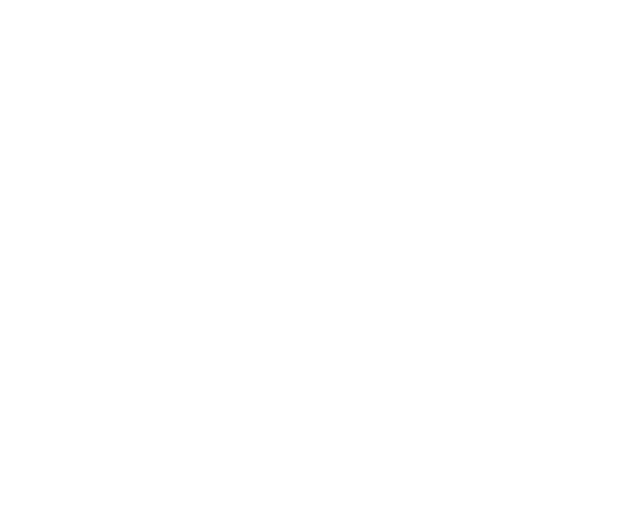
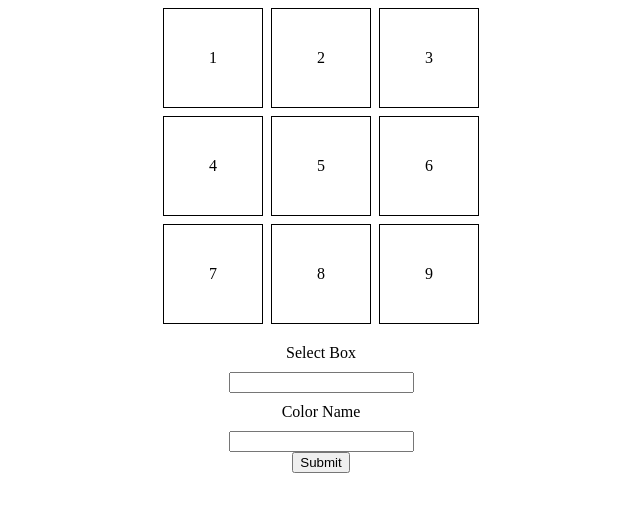
Before and after one commit to acciojob/Replit-Asian-Paints-nithishmaile, a website: page main.html in a window 1280 px wide. Shown: the whole page, without its empty margins (319-959 px from the left). Drawn offline with Linux system fonts and the light colour scheme.

Commit message:
created a submission

```diff
--- a/main.html
+++ b/main.html
@@ -3,11 +3,54 @@
 <html>
 
 <head>
-	<link rel="stylesheet" href="styles.css">
+	<style>
+		.container{
+			display:grid;
+			grid-template-columns:repeat(3,100px);
+			grid-template-rows:repeat(3,100px);
+			gap:8px;
+			justify-content:center;
+		}
+		.container div{
+			border:1px solid black;
+			text-align:center;
+			align-content:center;
+			cursor:pointer;
+		}
+		form{
+			display:flex;
+			flex-direction:column;
+			justify-content:center;
+			align-items:center;
+			margin-top:10px;
+		}
+		label{
+			margin:10px 0px;
+		}
+	</style>
+	<link rel="stylesheet" href="./styles.css">
 </head>
 
 <body>
 	<!-- the entire body must be written by student -->
+	<div class="container">
+		<div class="grid-items" id="1">1</div>
+		<div class="grid-items" id="2">2</div>
+		<div class="grid-items" id="3">3</div>
+		<div  class="grid-items" id="4">4</div>
+		<div class="grid-items" id="5">5</div>
+		<div class="grid-items" id="6">6</div>
+		<div  class="grid-items" id="7">7</div>
+		<div class="grid-items" id="8">8</div>
+		<div  class="grid-items" id="9">9</div>
+	</div>
+	<form  id="color-box">
+		<label for="input-id">Select Box</label>
+		<input type="text" id="input-id" required/>
+		<label for="color-id" >Color Name</label>
+		<input type="text" id="color-id" required/>
+		<input type="submit" />
+	</form>
     <script type="text/javascript" src="./script.js">
 </script>
 
--- a/script.js
+++ b/script.js
@@ -1 +1,20 @@
-//your JS code here. If required.
+//your JS code here. If required.//your JS code here. If required.
+const formElement=document.getElementById("color-box");
+let allBoxes=document.querySelectorAll(".grid-items")
+
+formElement.addEventListener("submit",(event)=>{
+	event.preventDefault();
+	resetTheColor()
+	const boxId=event.target[0].value;
+	const color=event.target[1].value;
+	const selectedBox=document.getElementById(boxId);
+	selectedBox.style.backgroundColor=color;
+	event.target.reset();
+})
+
+
+function resetTheColor(){
+	for(let box of allBoxes){
+		box.style.backgroundColor="transparent";
+	}
+}
```
